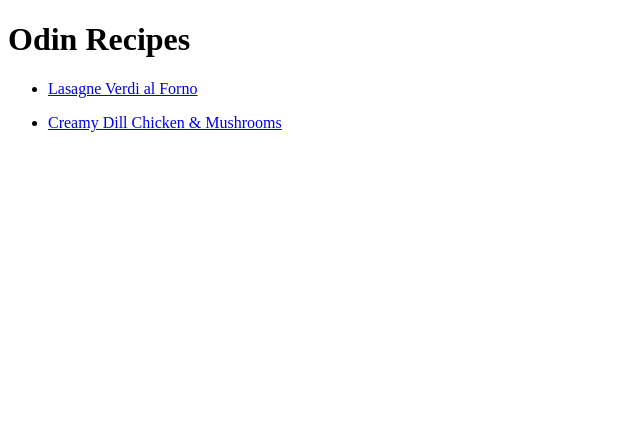
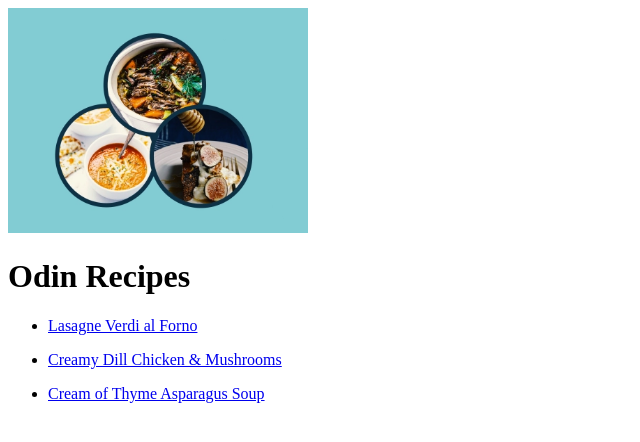
Before and after one commit to RiggerPaul/odin-recipes, a plain HTML site: page index.html in a window 1280 px wide. Shown: the whole page, without its empty margins (0-640 px from the left). Drawn offline with Linux system fonts and the light colour scheme.

Commit message:
Final website project images

```diff
--- a/index.html
+++ b/index.html
@@ -7,10 +7,13 @@
     <title>Odin Recipes</title>
 </head>
 <body>
+    <img src="recipes/images/recipes.webp" alt="Odins recipes" width="300" height="225">
     <h1>Odin Recipes</h1>
     <ul>
     <p><li><a href="./recipes/lasagna.html">Lasagne Verdi al Forno</a></li></p>
     <p><li><a href="./recipes/dillchicken.html">Creamy Dill Chicken & Mushrooms</a></li></p>
+    <p><li><a href="./recipes/thymesoup.html">Cream of Thyme Asparagus Soup</a></li></p>
+
     </ul>
 </body>
 </html>
```
